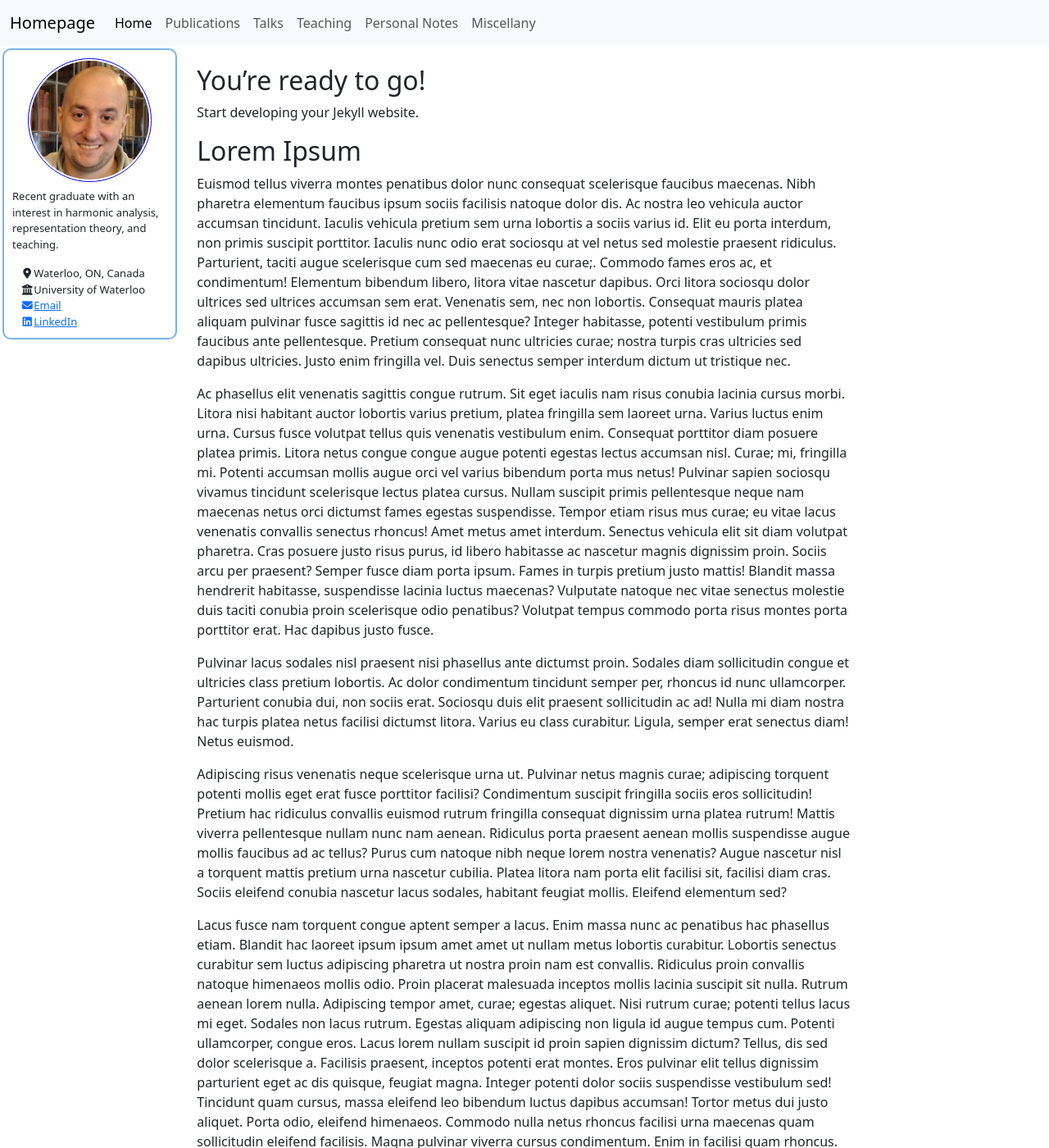
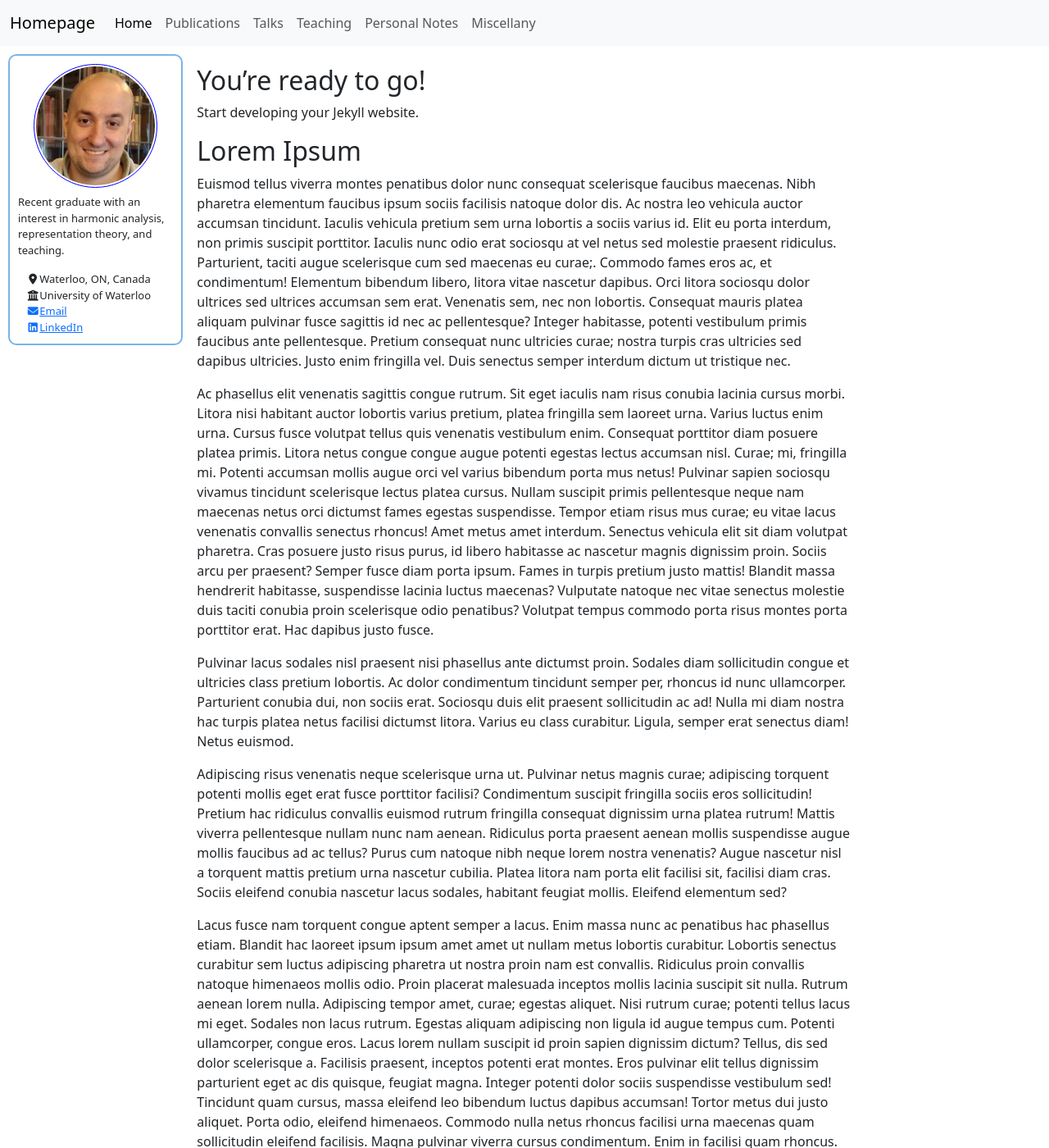
Before and after one commit to aleksavujicic/website, a Jekyll site: the page built from _pages/index.md, in a window 1280 px wide and 1400 px high. Shown: the whole window at 82% size. Built offline with Jekyll 4.4.1, drawn with Linux system fonts in a browser that asks for light colours; nearby versions of some CDN libraries; a script that is not in the unit is left out.

Commit message:
moved sidebar a lil

```diff
--- a/_sass/sidebar.scss
+++ b/_sass/sidebar.scss
@@ -1,7 +1,7 @@
 .sidebar {
     position: fixed;
     width: inherit;
-    margin: 3px;
+    margin: 10px;
     padding: 10px;
 
     border: 2px solid #7db3e3;
```
